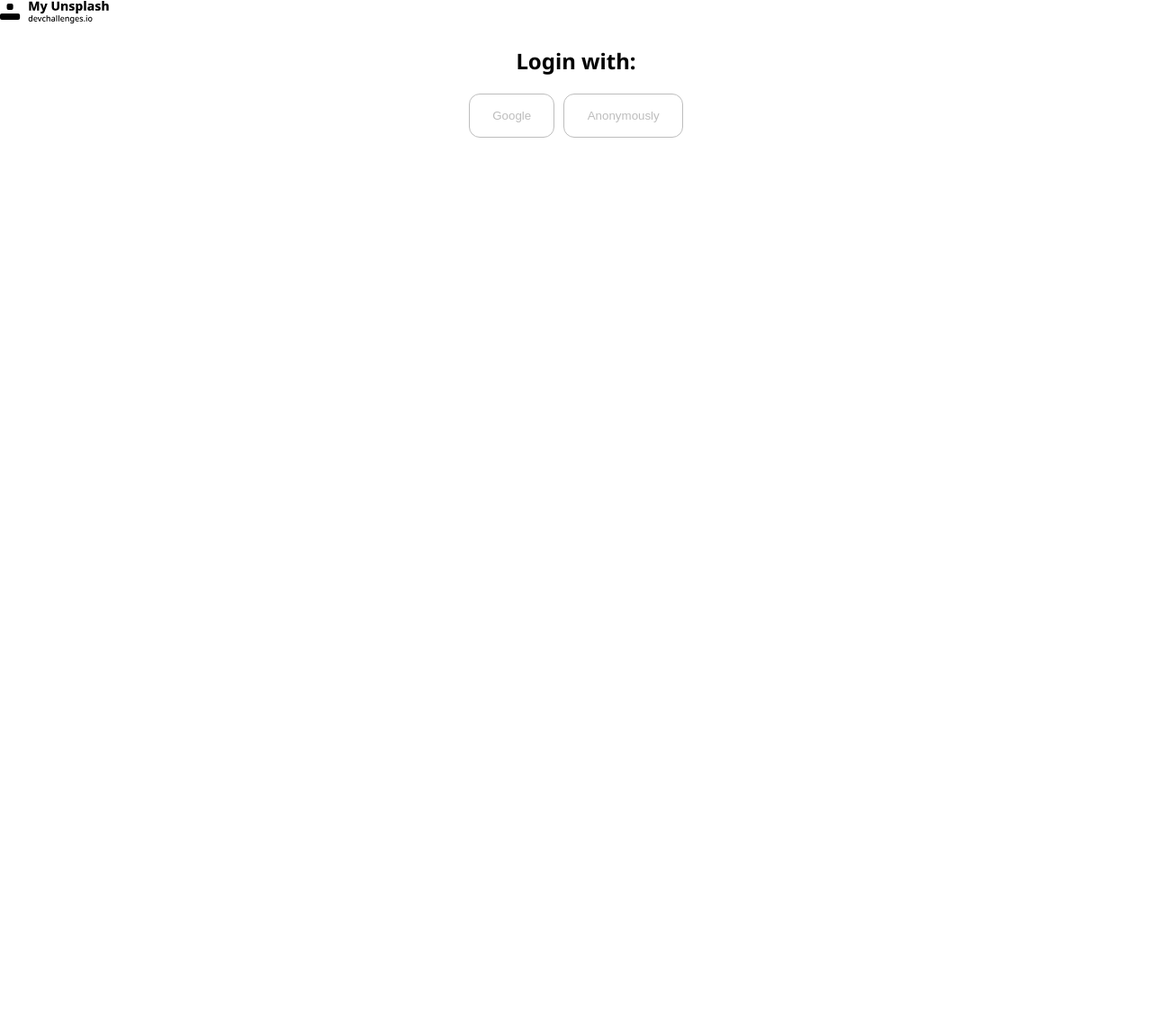
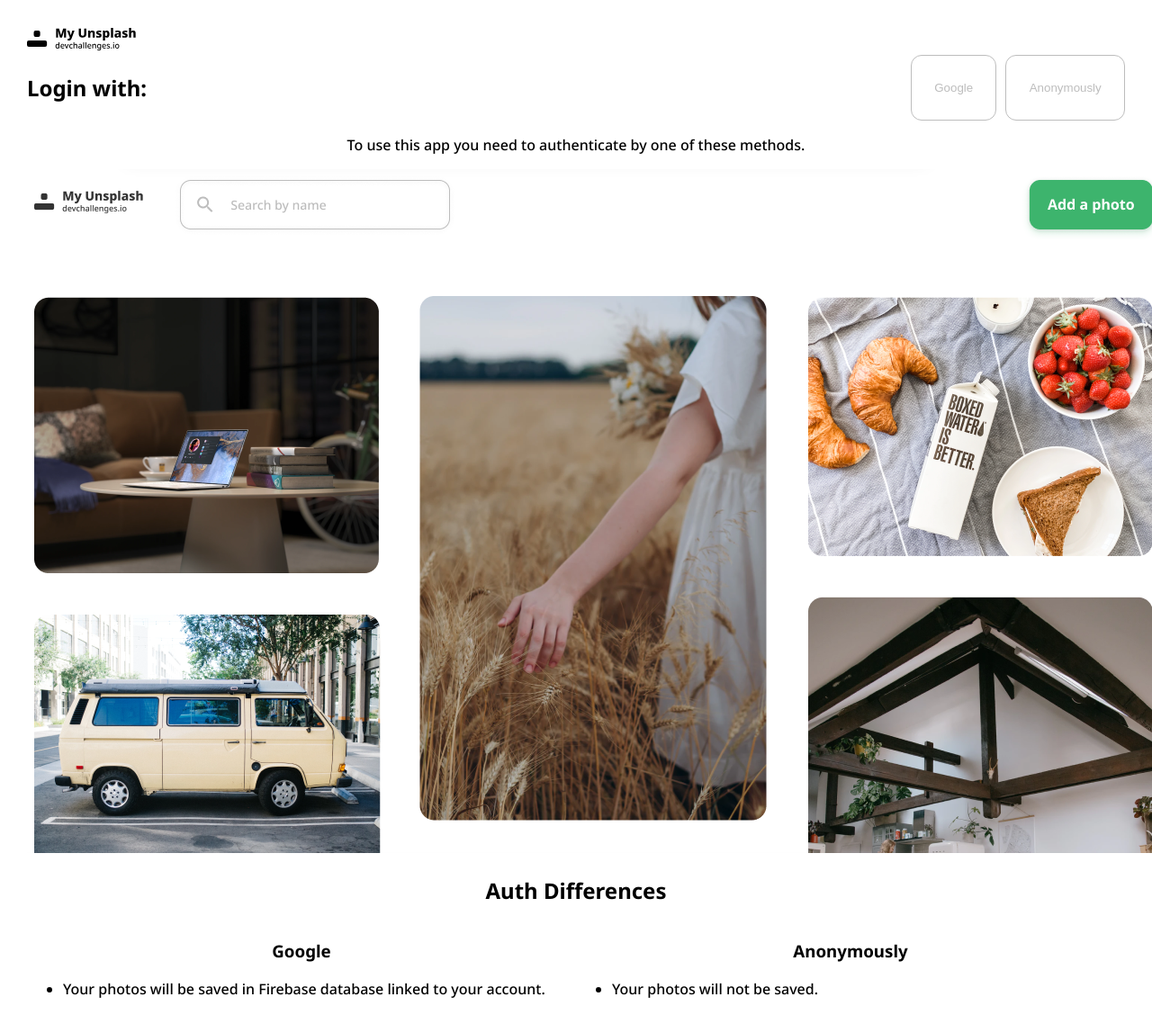
Before and after one commit to im-victor-mendez/my_unplash, a React (Vite) app: page / in a window 1280 px wide. Shown: the top 1148 px of the page at 90% size. Before the commit the page ends 800 px from the top, so only its background shows below. Built offline with nearby package versions, Linux system fonts and the light colour scheme; no server answers.

Commit message:
style: Styled Landing page

```diff
--- a/src/pages/Landing/Landing.jsx
+++ b/src/pages/Landing/Landing.jsx
@@ -1,28 +1,53 @@
-import './Landing.scss'
+import './Landing.scss';
 
-import React from 'react'
-import LOGO from "../../assets/my_unsplash_logo.svg";
-import { useAuth } from "../../contexts/authContext";
+import React from 'react';
+import LOGO from '../../assets/my_unsplash_logo.svg';
+import SolutionOverview from '../../assets/SolutionOverview.png';
+import { useAuth } from '../../contexts/authContext';
 
 function Landing() {
-    const { loginWithGoogle, loginAnonymously } = useAuth()
+	const { loginWithGoogle, loginAnonymously } = useAuth();
 
 	return (
 		<section id='landing'>
 			<header>
-            <img src={LOGO} alt="My unsplash logo" />
+				<img src={LOGO} alt='My unsplash logo' />
 			</header>
 
-        <center>
+			<main>
 				<h1>Login with:</h1>
 
 				<div className='login-methods'>
 					<button onClick={loginWithGoogle}>Google</button>
 					<button onClick={loginAnonymously}>Anonymously</button>
 				</div>
+			</main>
+
+			<center>
+				<p>To use this app you need to authenticate by one of these methods.</p>
+				<img src={SolutionOverview} alt='Solution Overview' />
+
+				<h2>Auth Differences</h2>
+				<div id='auth-differences'>
+					<div>
+						<h3>Google</h3>
+						<ul>
+							<li>
+								Your photos will be saved in Firebase database linked to your
+								account.
+							</li>
+						</ul>
+					</div>
+					<div>
+						<h3>Anonymously</h3>
+						<ul>
+							<li>Your photos will not be saved.</li>
+						</ul>
+					</div>
+				</div>
 			</center>
 		</section>
-  )
+	);
 }
 
-export default Landing
+export default Landing;
--- a/src/pages/Landing/Landing.scss
+++ b/src/pages/Landing/Landing.scss
@@ -1,3 +1,12 @@
+#landing {
+	padding: 30px;
+
+	main {
+		display: flex;
+		justify-content: space-between;
+	}
+}
+
 .login-methods {
 	display: flex;
 	flex-wrap: wrap;
@@ -22,3 +31,17 @@
 		}
 	}
 }
+
+#auth-differences {
+	display: flex;
+	justify-content: space-between;
+
+	div {
+		width: 50%;
+		text-align: center;
+
+		ul {
+			text-align: start;
+		}
+	}
+}
```
Also changed, not shown: src/assets/SolutionOverview.png (added). Lines whose indentation alone changed are shown as unchanged.
